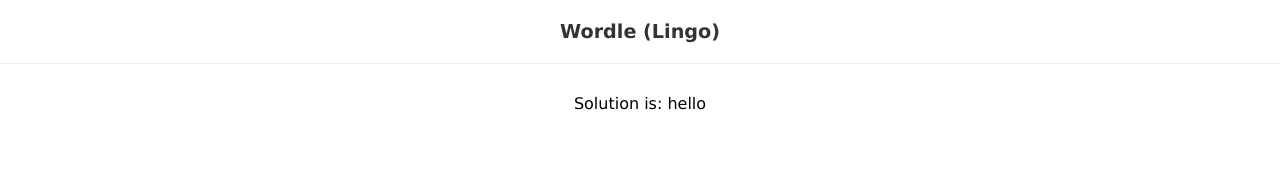
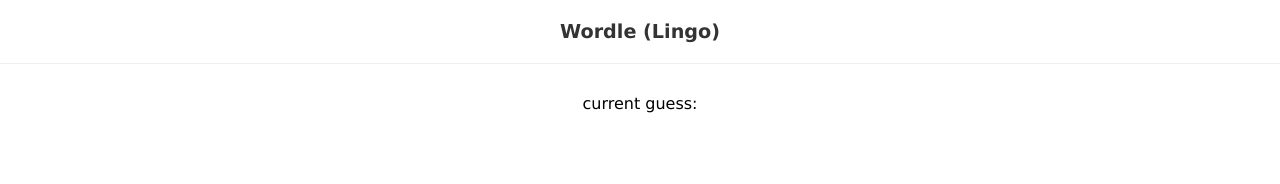
Before and after one commit to brk-a/LearnReact, a React (Create React App) app in the folder 0x07-wordle_clone/: page / in a window 1280 px wide. Shown: the top 184 px of the page. Built offline with nearby package versions, Linux system fonts and the light colour scheme; data requests are answered from the project's data file.

Commit message:
create `Wordle` hook and track guesses

```diff
--- a/0x07-wordle_clone/src/App.js
+++ b/0x07-wordle_clone/src/App.js
@@ -1,5 +1,6 @@
 import { useState } from "react";
 import { useEffect } from "react";
+import Wordle from "./components/Wordle";
 
 function App() {
 
@@ -18,7 +19,7 @@
   return (
     <div className="App">
       <h1>Wordle (Lingo)</h1>
-      {solution && <div> Solution is: {solution}</div>}
+      {solution && <Wordle solution={solution}/>}
     </div>
   );
 }
--- /dev/null
+++ b/0x07-wordle_clone/src/components/Wordle.js
@@ -0,0 +1,17 @@
+import React, { useEffect } from 'react'
+import useWordle from '../hooks/useWordle'
+
+const Wordle = ({solution}) => {
+    const { currentGuess, handleKeyUp } = useWordle(solution);
+
+    useEffect(() => {
+        window.addEventListener('keyup', handleKeyUp);
+        return window.removeEventListener('keyup', handleKeyUp);
+    }, [handleKeyUp]);
+
+  return (
+    <div>current guess: {currentGuess}</div>
+  );
+}
+
+export default Wordle
--- /dev/null
+++ b/0x07-wordle_clone/src/hooks/useWordle.js
@@ -0,0 +1,42 @@
+import { useState } from "react"
+
+const useWordle = (solution) => {
+    const [turn, setTurn] = useState(0); //tracks the no. of tries (guesses, if you  like)
+    const [currentGuess, setCurrentGuess] = useState(''); //what is the user typing right now?
+    const [guesses, setGuesses] = useState([]); // each guess is an array
+    const [history, setHistory] = useState([]); // each guess is a string
+    const [isCorrect, setIsCorrect] = useState(false);
+
+    // format a guess into an array of letter objects
+    // e.g. [{key: 'a', colour: 'yellow'}]
+    const formatGuess = () => {};
+
+    // add a new guess to the guesses state
+    // update the isCorrect state if the guess is correct
+    // add one to the turn state
+    const addNewGuess= () => {};
+
+    // handle keyip event & track current guess
+    // if user presses `enter`, add the new guess
+    const handleKeyUp = ({key}) => {
+        if (key === 'Backspace') {
+            setCurrentGuess((prev) => {
+                return prev.slice(0,-1);
+            });
+            return;
+        }
+
+        if (/^[A-Za-z]$/.test(key)) {
+            if (currentGuess < 5) {
+                setCurrentGuess((prev) => {
+                    return prev + key;
+                });
+            }
+        }
+    };
+
+    //return items required
+    return {turn, currentGuess, guesses, isCorrect, handleKeyUp};
+}
+
+export default useWordle
```
